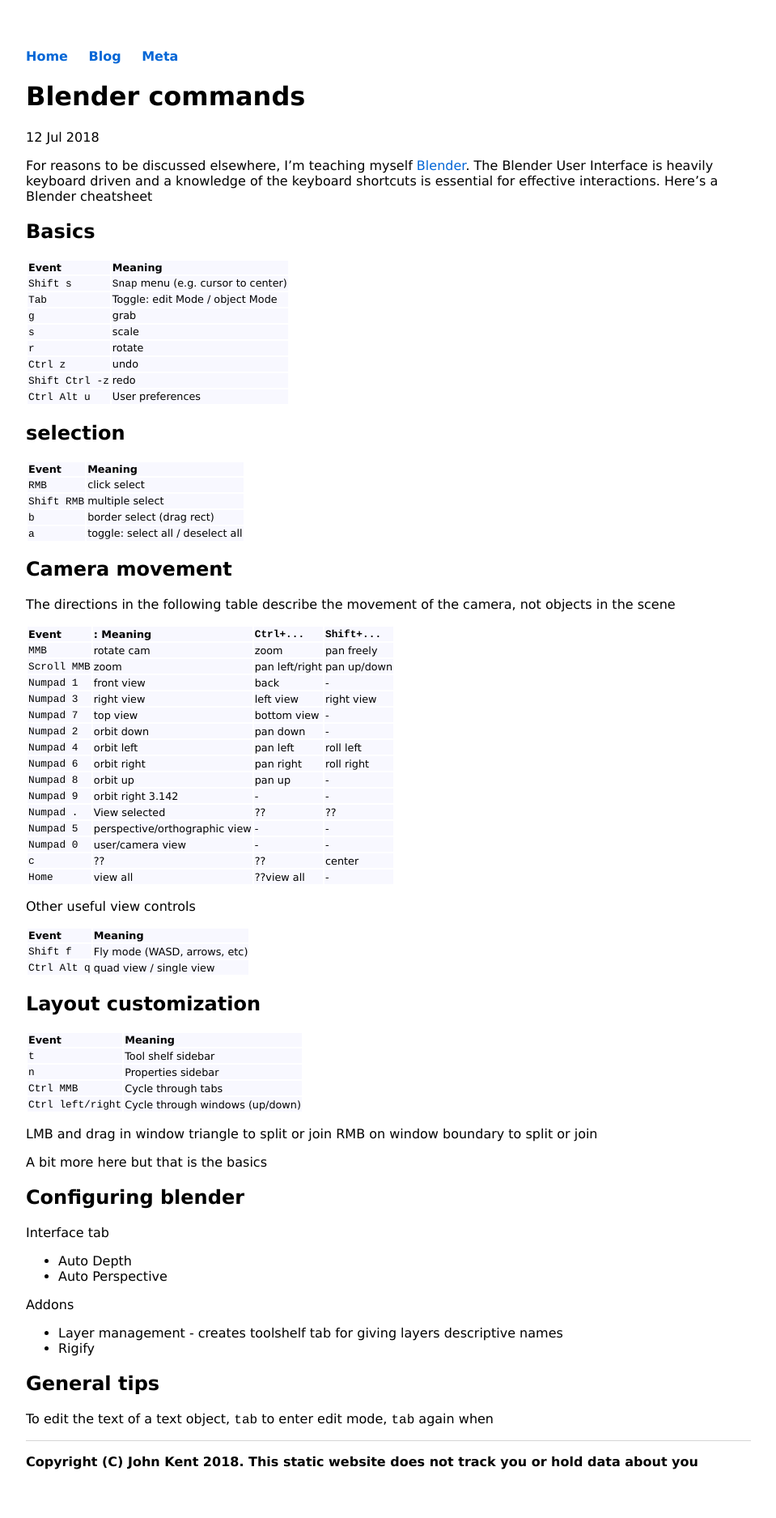
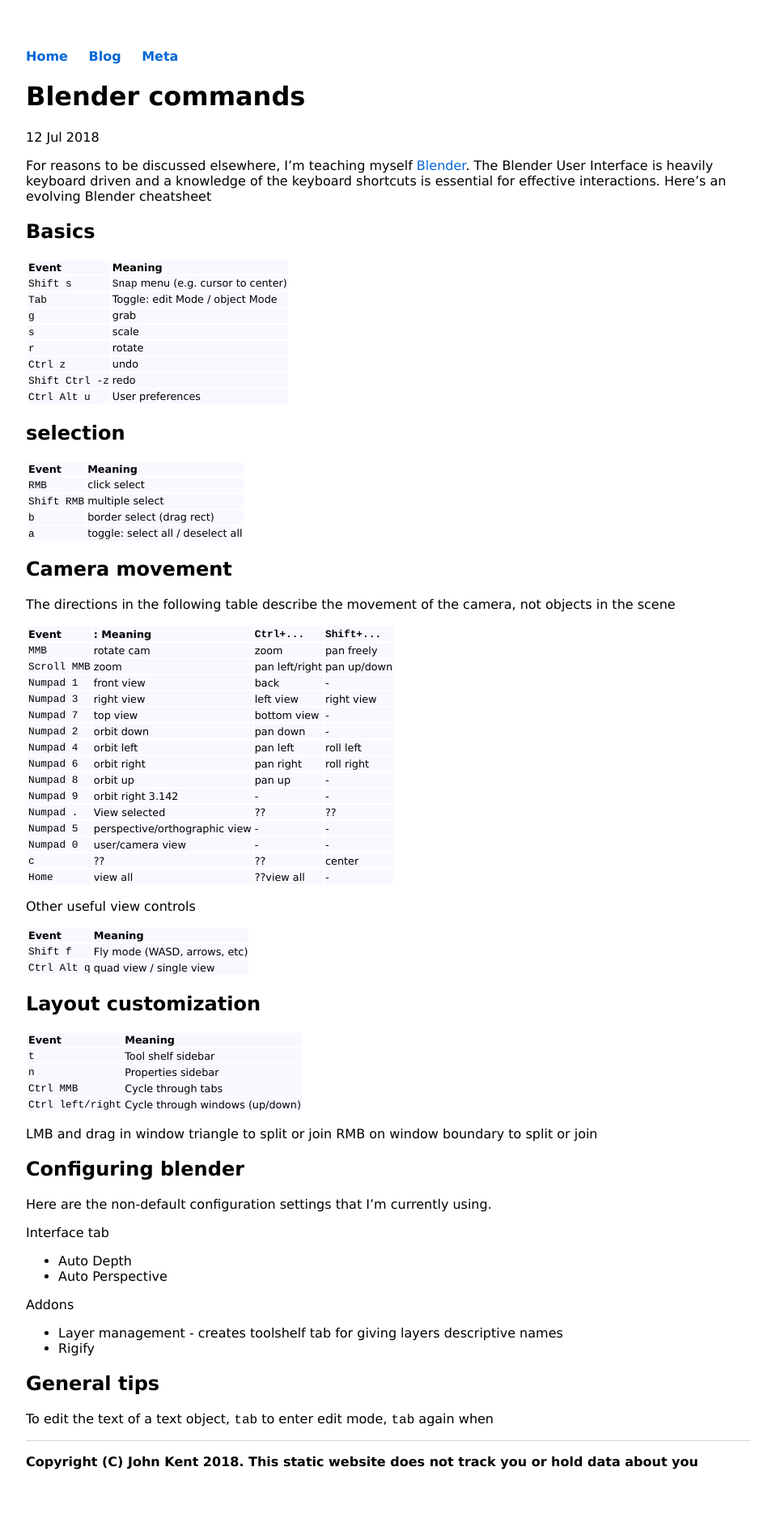
Before and after one commit to KineticLensman/KineticLensman.github.io, a Jekyll site: the page built from _posts/2018-07-12-blender-commands.md, in a window 1280 px wide. Shown: the whole page at 81% size, without its empty margins (160-1119 px from the left). Built offline with Jekyll 4.4.1, drawn with Linux system fonts in a browser that asks for light colours.

Commit message:
Update 2018-07-12-blender-commands.md

```diff
--- a/_posts/2018-07-12-blender-commands.md
+++ b/_posts/2018-07-12-blender-commands.md
@@ -4,7 +4,7 @@
 date: 2018-07-12
 ---
 
-For reasons to be discussed elsewhere, I'm teaching myself [Blender](https://www.blender.org/). The Blender User Interface is heavily keyboard driven and a knowledge of the keyboard shortcuts is essential for effective interactions. Here's a Blender cheatsheet
+For reasons to be discussed elsewhere, I'm teaching myself [Blender](https://www.blender.org/). The Blender User Interface is heavily keyboard driven and a knowledge of the keyboard shortcuts is essential for effective interactions. Here's an evolving Blender cheatsheet
 ## Basics
 
 Event |Meaning
@@ -67,9 +67,10 @@
 LMB and drag in window triangle to split or join
 RMB on window boundary to split or join
 
-A bit more here but that is the basics
 
 ## Configuring blender
+
+Here are the non-default configuration settings that I'm currently using.
 
 Interface tab
 * Auto Depth
```
